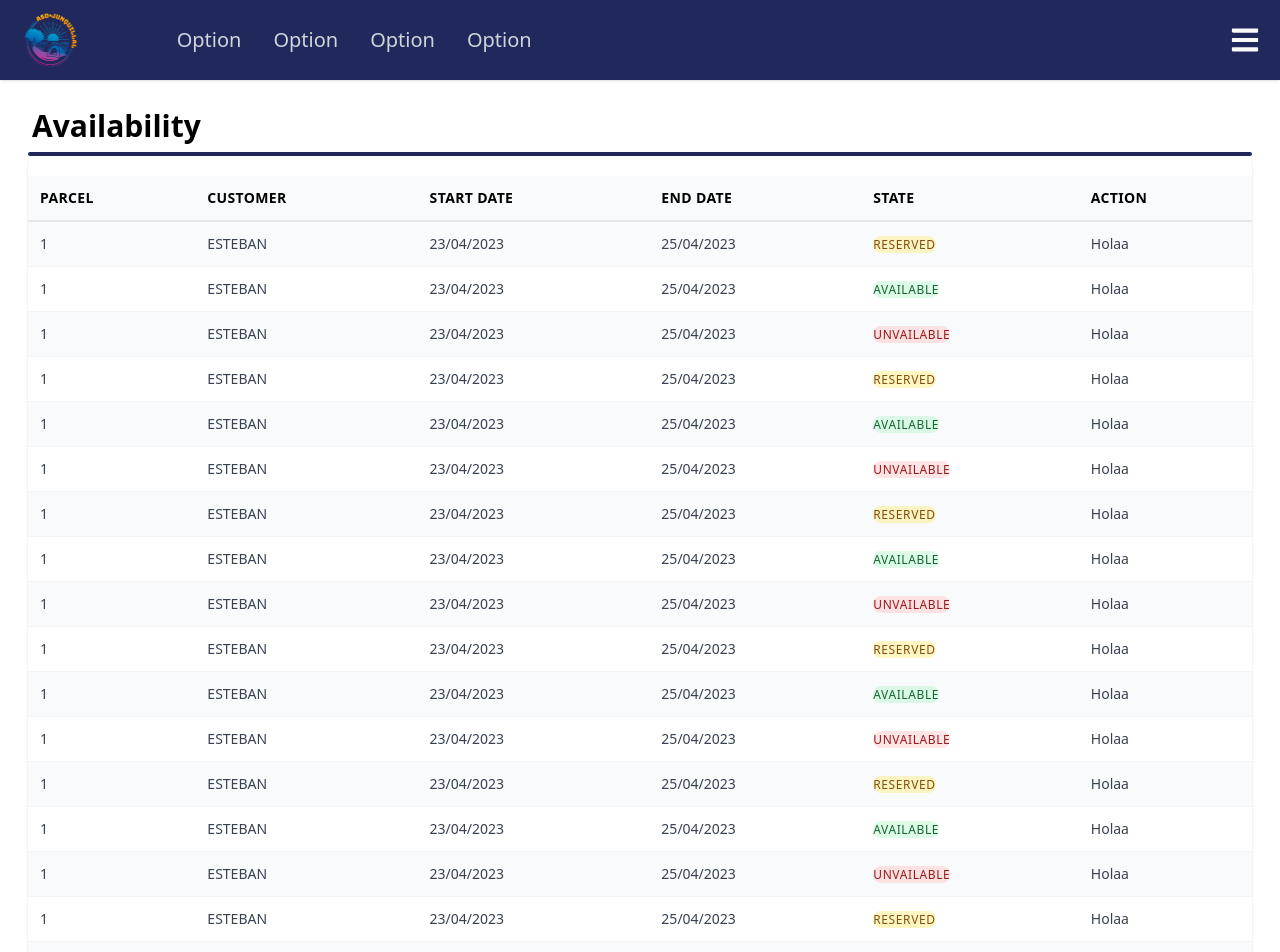
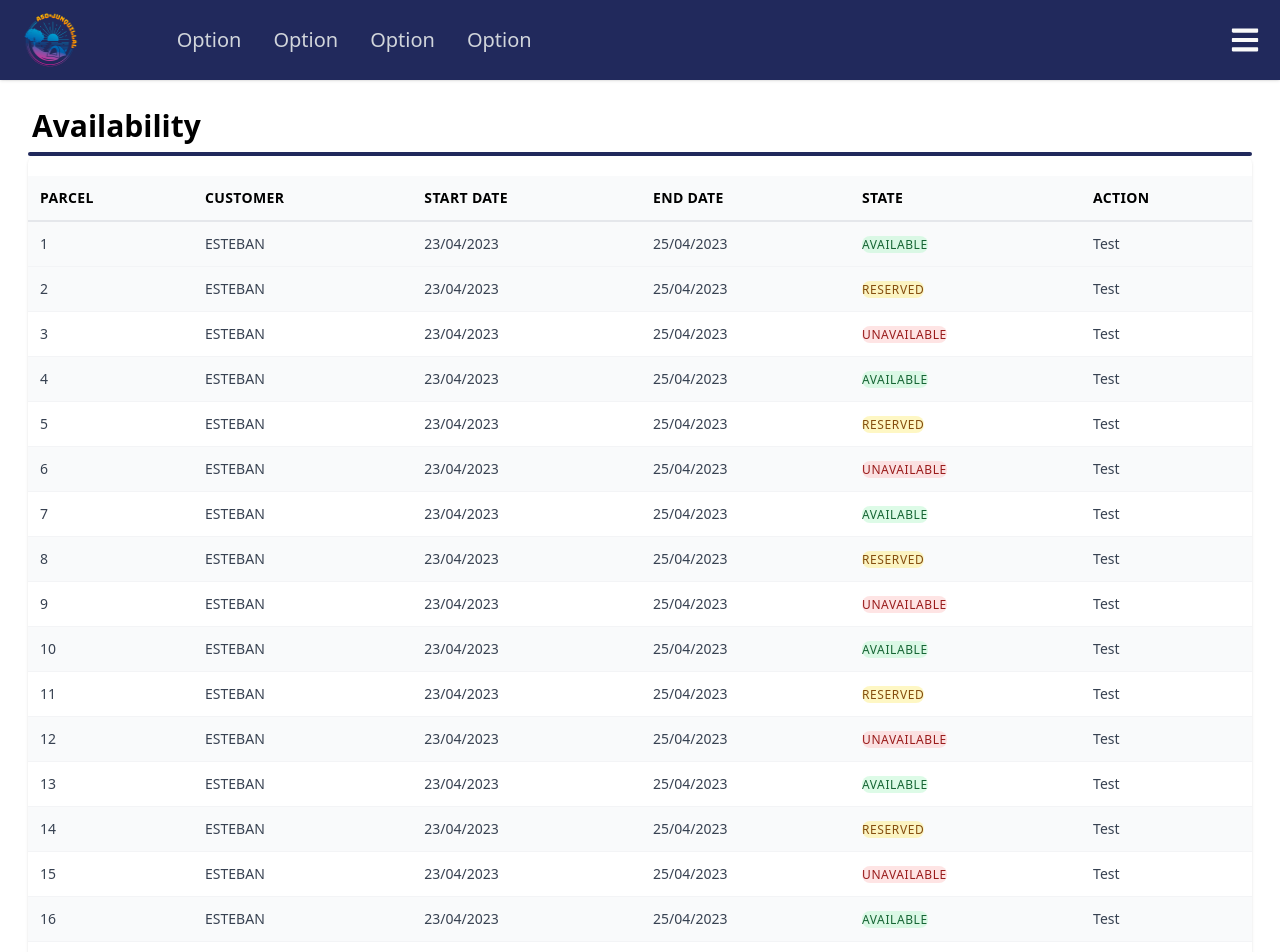
Before and after one commit to estebancb03/LosOsitos_ci0128_23a, a React (Vite) app in the folder src/Frontend/: page /admin/availability in a window 1280 px wide. Shown: the top 952 px of the page. Built offline with nearby package versions, Linux system fonts and the light colour scheme.

Commit message:
Se mapea y crean items en la tabla de acuerdo a los datos del archivo

```diff
--- a/src/Frontend/src/data/AvailabilityTestData.jsx
+++ b/src/Frontend/src/data/AvailabilityTestData.jsx
@@ -192,3 +192,5 @@ const AvailabilityTestData = [
     action: <button>Test</button>,
   },
 ];
+
+export default AvailabilityTestData;
--- a/src/Frontend/src/pages/Availability.jsx
+++ b/src/Frontend/src/pages/Availability.jsx
@@ -1,42 +1,48 @@
 import Title from "../components/Title";
 import Table from "../components/Table/Table";
-import TableItem from "../components/Table/TableItem";
 import Container from "../components/Container";
 import Footer from "../components/Footer/Footer";
 import StatusText from "../components/StatusText";
 import NavMenu from "../components/NavMenu/NavMenu";
+import TableItem from "../components/Table/TableItem";
+
+import AvailabilityTestData from "../data/AvailabilityTestData";
 
 const Availability = () => {
-  return <div>
+  return (
+    <>
       <NavMenu />
       <Container>
         <Title name="Availability" />
-      <Table colums={['Parcel', 'Customer', 'Start date', 'End date', 'State', 'Action']}>
-        <TableItem number='1' data={['1','Esteban', '23/04/2023', '25/04/2023', <StatusText text="Reserved" status="reserved" />, <button>Holaa</button>]}/>
-        <TableItem number='2' data={['1','Esteban', '23/04/2023', '25/04/2023', <StatusText text="Available" status="available" />, <button>Holaa</button>]}/>
-        <TableItem number='3' data={['1','Esteban', '23/04/2023', '25/04/2023', <StatusText text="Unvailable" status="unavailable" />, <button>Holaa</button>]}/>
-        <TableItem number='4' data={['1','Esteban', '23/04/2023', '25/04/2023', <StatusText text="Reserved" status="reserved" />, <button>Holaa</button>]}/>
-        <TableItem number='5' data={['1','Esteban', '23/04/2023', '25/04/2023', <StatusText text="Available" status="available" />, <button>Holaa</button>]}/>
-        <TableItem number='6' data={['1','Esteban', '23/04/2023', '25/04/2023', <StatusText text="Unvailable" status="unavailable" />, <button>Holaa</button>]}/>
-        <TableItem number='7' data={['1','Esteban', '23/04/2023', '25/04/2023', <StatusText text="Reserved" status="reserved" />, <button>Holaa</button>]}/>
-        <TableItem number='8' data={['1','Esteban', '23/04/2023', '25/04/2023', <StatusText text="Available" status="available" />, <button>Holaa</button>]}/>
-        <TableItem number='9' data={['1','Esteban', '23/04/2023', '25/04/2023', <StatusText text="Unvailable" status="unavailable" />, <button>Holaa</button>]}/>
-        <TableItem number='10' data={['1','Esteban', '23/04/2023', '25/04/2023', <StatusText text="Reserved" status="reserved" />, <button>Holaa</button>]}/>
-        <TableItem number='11' data={['1','Esteban', '23/04/2023', '25/04/2023', <StatusText text="Available" status="available" />, <button>Holaa</button>]}/>
-        <TableItem number='12' data={['1','Esteban', '23/04/2023', '25/04/2023', <StatusText text="Unvailable" status="unavailable" />, <button>Holaa</button>]}/>
-        <TableItem number='13' data={['1','Esteban', '23/04/2023', '25/04/2023', <StatusText text="Reserved" status="reserved" />, <button>Holaa</button>]}/>
-        <TableItem number='14' data={['1','Esteban', '23/04/2023', '25/04/2023', <StatusText text="Available" status="available" />, <button>Holaa</button>]}/>
-        <TableItem number='15' data={['1','Esteban', '23/04/2023', '25/04/2023', <StatusText text="Unvailable" status="unavailable" />, <button>Holaa</button>]}/>
-        <TableItem number='16' data={['1','Esteban', '23/04/2023', '25/04/2023', <StatusText text="Reserved" status="reserved" />, <button>Holaa</button>]}/>
-        <TableItem number='17' data={['1','Esteban', '23/04/2023', '25/04/2023', <StatusText text="Available" status="available" />, <button>Holaa</button>]}/>
-        <TableItem number='18' data={['1','Esteban', '23/04/2023', '25/04/2023', <StatusText text="Unvailable" status="unavailable" />, <button>Holaa</button>]}/>
-        <TableItem number='19' data={['1','Esteban', '23/04/2023', '25/04/2023', <StatusText text="Reserved" status="reserved" />, <button>Holaa</button>]}/>
-        <TableItem number='20' data={['1','Esteban', '23/04/2023', '25/04/2023', <StatusText text="Available" status="available" />, <button>Holaa</button>]}/>
-        <TableItem number='21' data={['1','Esteban', '23/04/2023', '25/04/2023', <StatusText text="Unvailable" status="unavailable" />, <button>Holaa</button>]}/>
+        <Table
+          colums={[
+            "Parcel",
+            "Customer",
+            "Start date",
+            "End date",
+            "State",
+            "Action",
+          ]}
+        >
+          {AvailabilityTestData.map((record, index) => (
+            <TableItem
+              key={index}
+              number={index}
+              data={[
+                record.parcel,
+                record.customer,
+                record.startDate,
+                record.endDate,
+                <StatusText text={record.state} status={record.state} />,
+                record.action,
+              ]}
+            />
+          ))}
         </Table>
       </Container>
       <Footer />
-  </div>;
+    </>
+  );
 };
 
 export default Availability;
```
Lines whose indentation alone changed are shown as unchanged.
